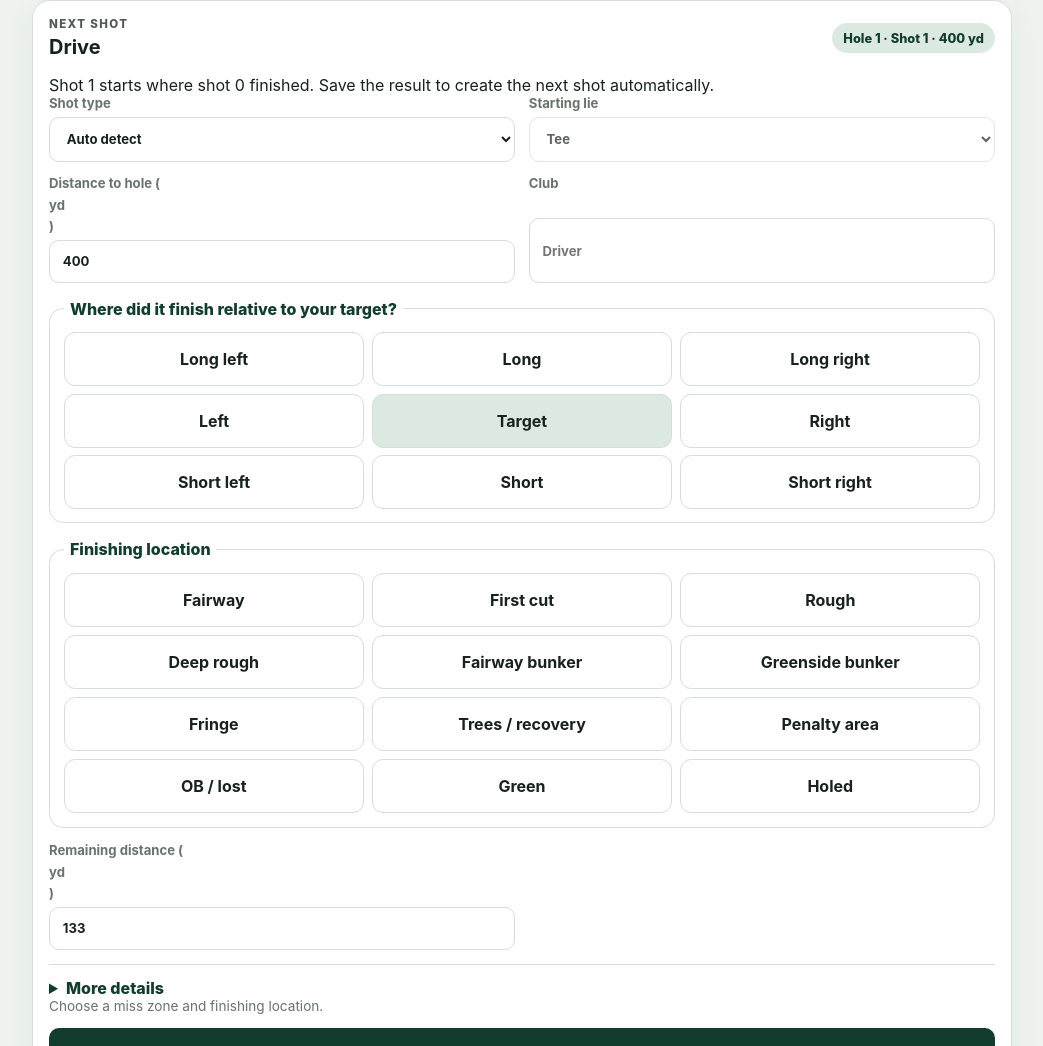
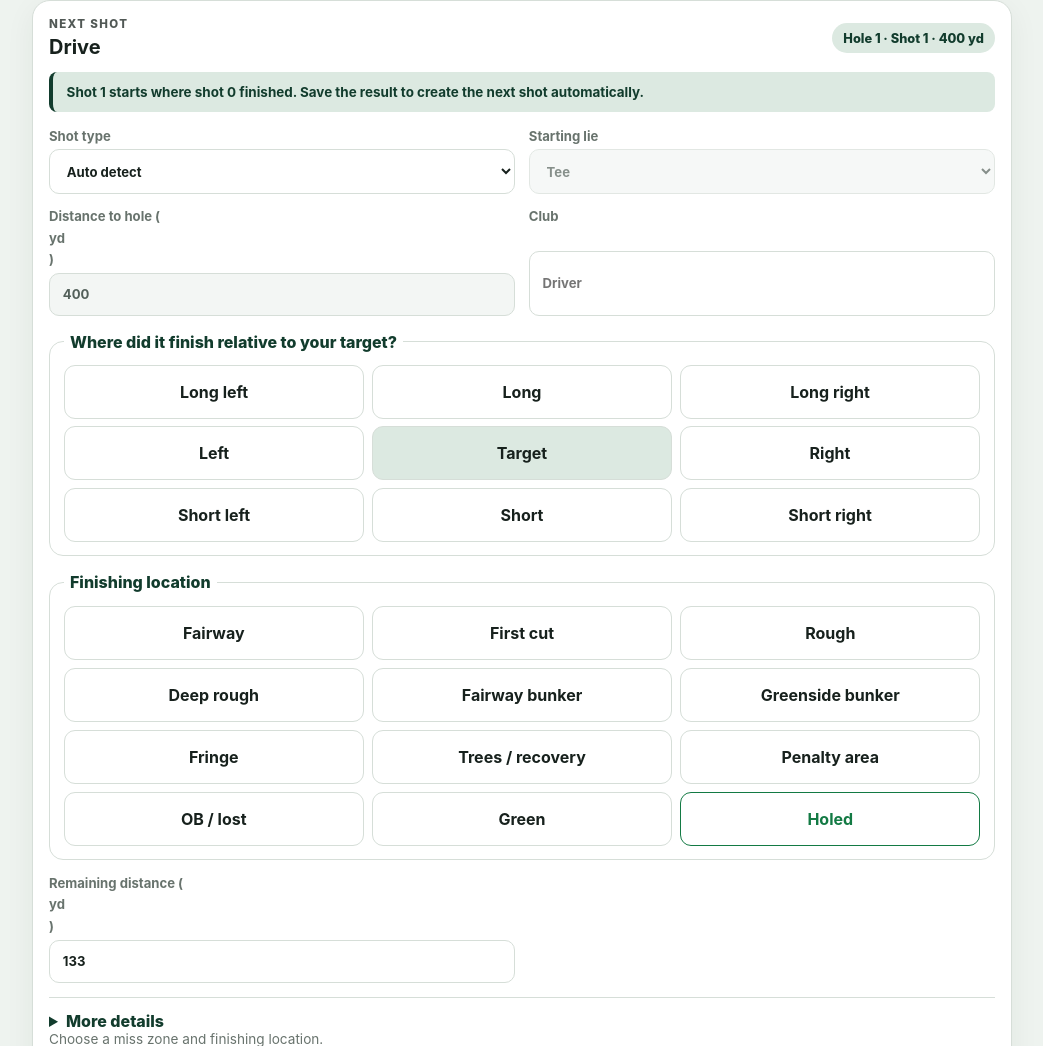
Before and after one commit to mixxen/golf-strokes-gained, a website with bundled scripts: page index.html in a window 1280 px wide. Shown: the part 698-1744 px from the top of the page, without its empty margins (118-1161 px from the left). Built offline with nearby package versions, Linux system fonts and the light colour scheme.

Commit message:
style: clarify sequential shot states

```diff
--- a/styles.css
+++ b/styles.css
@@ -9,14 +9,16 @@ h1{margin-bottom:0;font-size:clamp(1.45rem,4vw,2rem)} h2{margin-bottom:0;font-si
 .eyebrow{margin-bottom:.25rem;text-transform:uppercase;letter-spacing:.12em;font-size:.72rem;font-weight:800;opacity:.75}
 main{width:min(980px,calc(100% - 2rem));margin:1rem auto 2.5rem;display:grid;gap:1rem}.panel{background:var(--surface);border:1px solid var(--line);border-radius:18px;padding:1rem;box-shadow:0 8px 30px rgb(20 45 32 / 6%)}
 .section-heading,.shot-context{display:flex;align-items:center;justify-content:space-between;gap:1rem;margin-bottom:1rem}.context-pill{padding:.45rem .7rem;border-radius:999px;background:var(--brand-soft);color:var(--brand);font-size:.8rem;font-weight:800}.status-text,.helper-text{color:var(--muted);font-size:.85rem}
+.sequence-message{margin:-.2rem 0 1rem;padding:.75rem .85rem;border-left:4px solid var(--brand);border-radius:8px;background:var(--brand-soft);color:var(--brand);font-size:.84rem;font-weight:700}
 .form-grid{display:grid;grid-template-columns:repeat(2,minmax(0,1fr));gap:.85rem}.compact-grid,details{margin-top:.9rem}.details-grid{margin-top:.8rem}.full-width{grid-column:1/-1}
-label{display:grid;gap:.35rem;color:var(--muted);font-size:.82rem;font-weight:700} input,select{width:100%;padding:.78rem .8rem;border:1px solid var(--line);border-radius:10px;background:white;color:var(--ink)} input:focus,select:focus,button:focus-visible{outline:3px solid rgb(18 60 45 / 18%);outline-offset:2px}
+label{display:grid;gap:.35rem;color:var(--muted);font-size:.82rem;font-weight:700} input,select{width:100%;padding:.78rem .8rem;border:1px solid var(--line);border-radius:10px;background:white;color:var(--ink)} input[readonly],select:disabled{background:#f3f6f4;color:#53605a} input:focus,select:focus,button:focus-visible{outline:3px solid rgb(18 60 45 / 18%);outline-offset:2px}
 fieldset{min-width:0;border:1px solid var(--line);border-radius:14px;padding:.85rem;margin:1rem 0 0} legend{padding:0 .4rem;color:var(--brand);font-weight:800}
 .summary-grid{display:grid;grid-template-columns:repeat(5,minmax(0,1fr));gap:.75rem}.metric-card{min-width:0;padding:.9rem;background:var(--surface);border:1px solid var(--line);border-radius:14px}.metric-card span{display:block;color:var(--muted);font-size:.75rem;margin-bottom:.3rem}.metric-card strong{font-size:1.35rem}.primary-metric{background:var(--brand);color:white;border-color:var(--brand)}.primary-metric span{color:rgb(255 255 255 / 72%)}
-.hole-selector{display:grid;grid-template-columns:repeat(9,minmax(0,1fr));gap:.4rem}.hole-button{position:relative;min-height:52px;border:1px solid var(--line);border-radius:10px;background:white;color:var(--ink);display:grid;place-items:center;padding:.35rem}.hole-button strong{font-size:1rem}.hole-button span{font-size:.65rem;color:var(--muted)}.hole-button.has-shots::after{content:"";position:absolute;top:5px;right:5px;width:6px;height:6px;border-radius:50%;background:var(--positive)}.hole-button.selected{background:var(--brand);border-color:var(--brand);color:white}.hole-button.selected span{color:rgb(255 255 255 / 72%)}
+.hole-selector{display:grid;grid-template-columns:repeat(9,minmax(0,1fr));gap:.4rem}.hole-button{position:relative;min-height:52px;border:1px solid var(--line);border-radius:10px;background:white;color:var(--ink);display:grid;place-items:center;padding:.35rem}.hole-button strong{font-size:1rem}.hole-button span{font-size:.65rem;color:var(--muted)}.hole-button.has-shots::after{content:"";position:absolute;top:5px;right:5px;width:6px;height:6px;border-radius:50%;background:var(--positive)}.hole-button.complete{border-color:var(--positive);background:#eff8f2}.hole-button.selected{background:var(--brand);border-color:var(--brand);color:white}.hole-button.selected span{color:rgb(255 255 255 / 72%)}
 .hole-settings{display:grid;grid-template-columns:repeat(4,minmax(0,1fr));gap:.75rem;margin-top:1rem;padding-top:1rem;border-top:1px solid var(--line)}.hole-score{display:grid;align-content:center;padding:.6rem .75rem;border:1px solid var(--line);border-radius:10px}.hole-score span{color:var(--muted);font-size:.72rem}.hole-score strong{font-size:1.25rem}
-.miss-grid{display:grid;grid-template-columns:repeat(3,1fr);gap:.45rem}.miss-grid button,.choice-grid button{min-height:54px;border:1px solid var(--line);border-radius:11px;background:white;color:var(--ink);font-weight:750;padding:.55rem}.miss-grid .target-zone{background:var(--brand-soft)}.miss-grid button.selected,.choice-grid button.selected{background:var(--brand);border-color:var(--brand);color:white}.choice-grid{display:grid;grid-template-columns:repeat(3,minmax(0,1fr));gap:.5rem}
+.miss-grid{display:grid;grid-template-columns:repeat(3,1fr);gap:.45rem}.miss-grid button,.choice-grid button{min-height:54px;border:1px solid var(--line);border-radius:11px;background:white;color:var(--ink);font-weight:750;padding:.55rem}.miss-grid .target-zone{background:var(--brand-soft)}.miss-grid button.selected,.choice-grid button.selected{background:var(--brand);border-color:var(--brand);color:white}.choice-grid{display:grid;grid-template-columns:repeat(3,minmax(0,1fr));gap:.5rem}.choice-grid .holed-button{border-color:var(--positive);color:var(--positive)}.choice-grid .holed-button.selected{background:var(--positive);color:white}
 .primary-button,.secondary-button,.text-button{border-radius:10px;font-weight:800}.primary-button{width:100%;padding:.95rem 1rem;border:0;background:var(--brand);color:white}.secondary-button{padding:.65rem .85rem;border:1px solid rgb(255 255 255 / 35%);background:transparent;color:white}.text-button{border:0;background:transparent;color:var(--brand);padding:.65rem}.form-actions{display:flex;align-items:center;gap:.5rem;margin-top:.4rem}.form-actions .primary-button{flex:1}.hidden{display:none!important}
+.hole-complete{padding:1.25rem;border:1px solid #aad6ba;border-radius:14px;background:#eff8f2;text-align:center;color:var(--positive)}.hole-complete strong{display:block;font-size:1.25rem}.hole-complete p{margin:.35rem 0 0;color:#40644e}
 details{border-top:1px solid var(--line);padding-top:.8rem} summary{color:var(--brand);font-weight:800;cursor:pointer}.miss-summary{display:grid;grid-template-columns:repeat(3,1fr);gap:.45rem}.miss-summary div{min-height:62px;display:grid;place-items:center;text-align:center;border:1px solid var(--line);border-radius:10px;background:#f8faf8;font-size:.78rem}.miss-summary strong{display:block;font-size:1.05rem}
 .shot-card-list{display:grid;gap:.65rem}.shot-card{border:1px solid var(--line);border-radius:13px;padding:.8rem;background:#fbfcfb}.shot-card-main{display:grid;grid-template-columns:auto 1fr auto;align-items:center;gap:.75rem}.shot-number{width:32px;height:32px;border-radius:50%;display:grid;place-items:center;background:var(--brand-soft);color:var(--brand);font-weight:900}.shot-card p{margin:.2rem 0 0;color:var(--muted);font-size:.8rem}.shot-actions{display:flex;justify-content:flex-end;gap:.4rem;margin-top:.65rem;padding-top:.6rem;border-top:1px solid var(--line)}.shot-actions button{border:0;background:transparent;color:var(--brand);font-weight:800;padding:.35rem .5rem}.shot-actions .danger-button{color:var(--negative)}.empty-state{margin:0;color:var(--muted);text-align:center;padding:1.5rem}
 .sg-positive{color:var(--positive);font-weight:800}.sg-negative{color:var(--negative);font-weight:800} footer{width:min(980px,calc(100% - 2rem));margin:0 auto 2rem;color:var(--muted);font-size:.78rem;text-align:center}
```
